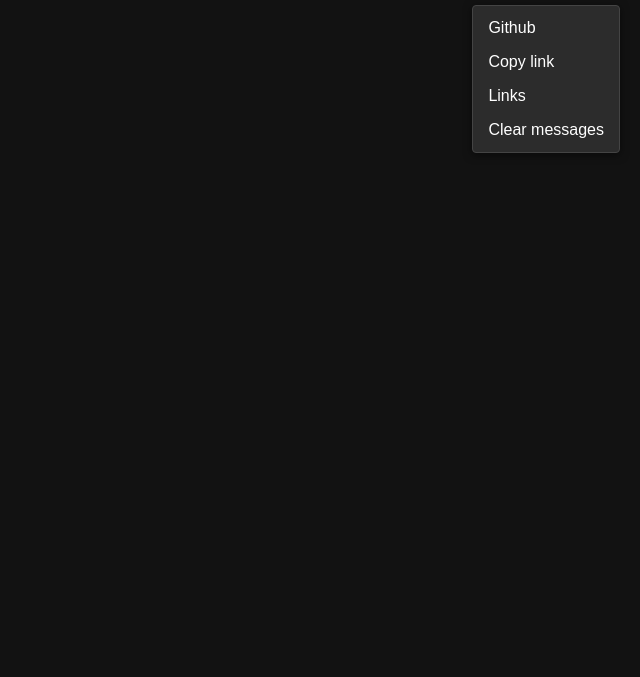
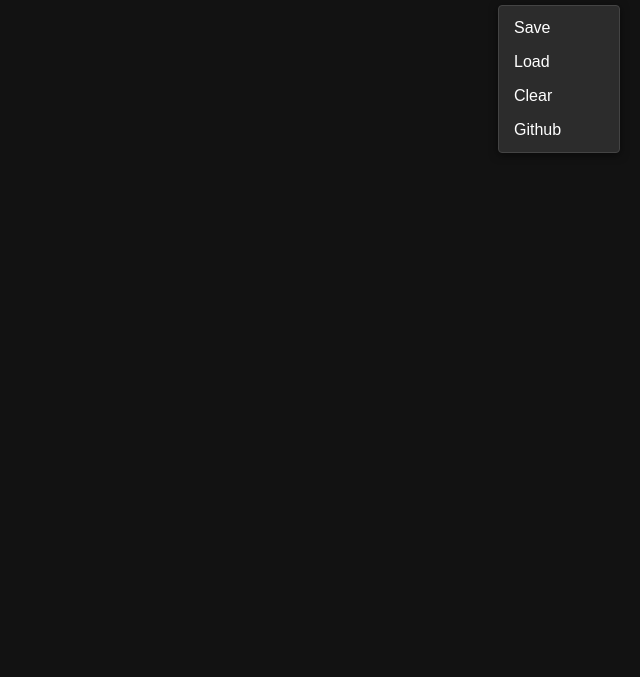
Before and after one commit to forexample-u/peer, a PHP site: page /index.php in a window 1280 px wide, after a click that opens the changed part. Shown: the part 57-734 px from the top of the page, without its empty margins (640-1280 px from the left). Run offline with PHP 8.4, Linux system fonts and the light colour scheme.

Commit message:
feat: rename menu

```diff
--- a/index.php
+++ b/index.php
@@ -30,10 +30,10 @@
     <button id="menuBtn" onclick="document.getElementById('menu').classList.toggle('hidden');" title="Menu" aria-label="Menu">=</button>
     <div id="menu" class="hidden">
       <ul>
+        <li><button id="share">Save</button></li>
+        <li><button onclick="window.location.href = '?links=1';">Load</button></li>
+        <li><button onclick="if (confirm('Delete messages?')) { localStorage.removeItem('files'); location.reload(); }">Clear</button></li>
         <li><button onclick="window.open('https://github.com/forexample-u/peer', '_blank')">Github</button></li>
-        <li><button id="share">Copy link</button></li>
-        <li><button onclick="window.location.href = '?links=1';">Links</button></li>
-        <li><button onclick="if (confirm('Delete messages?')) { localStorage.removeItem('files'); location.reload(); }">Clear messages</button></li>
       </ul>
     </div>
   </div>
```
